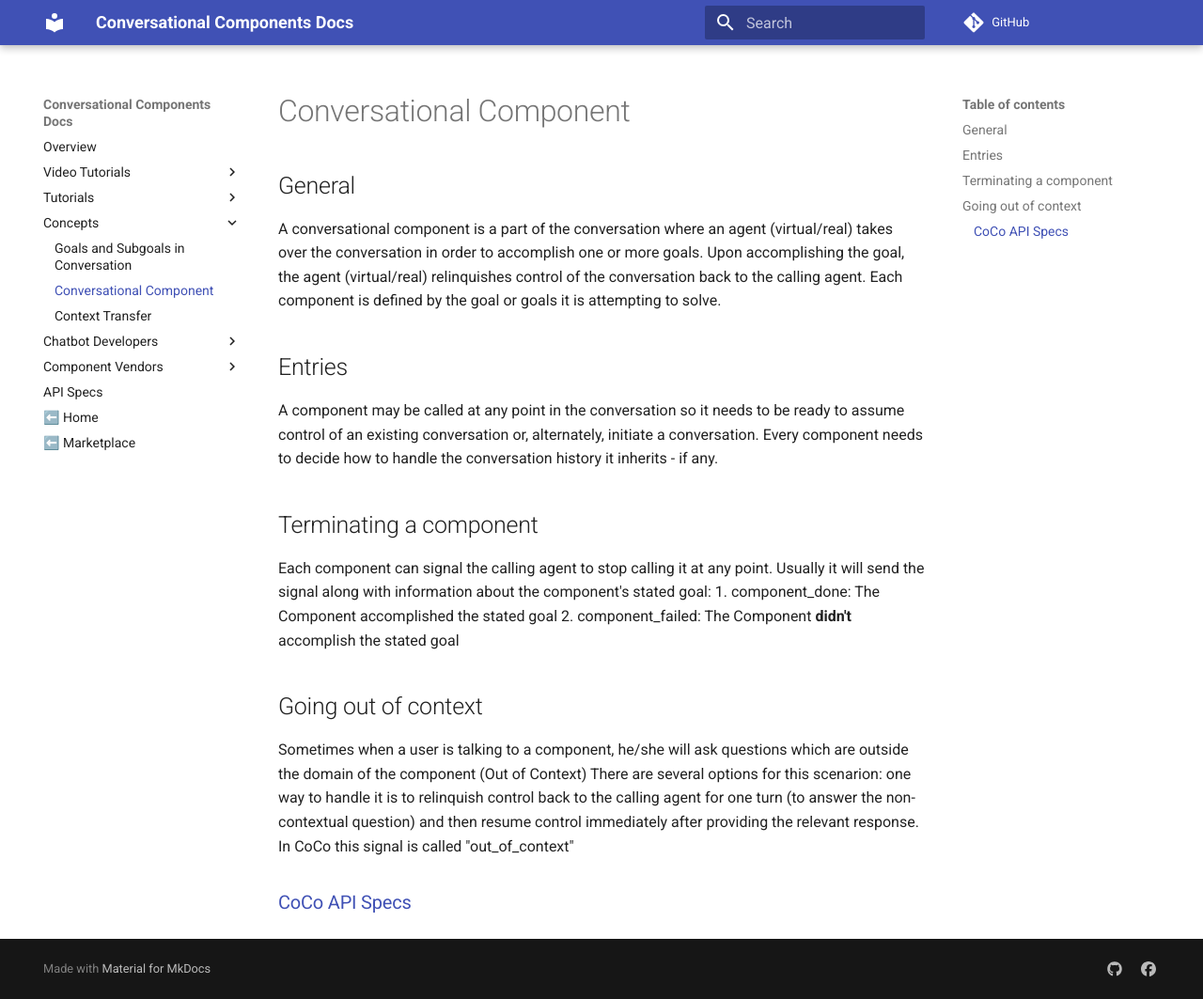
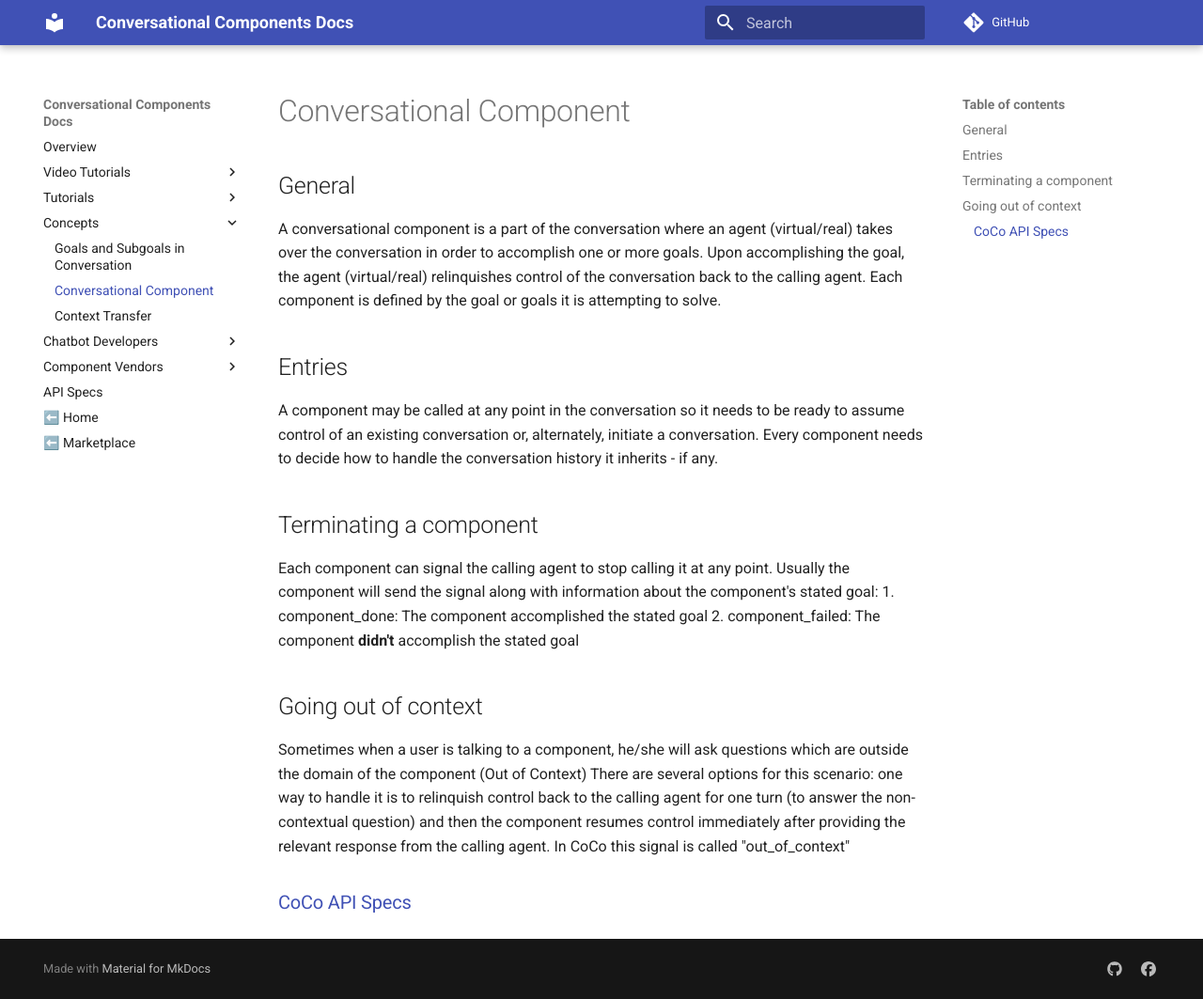
Before and after one commit to ConversationalComponents/docs, an MkDocs documentation site: the page built from docs/concepts/convcomp.md, in a window 1280 px wide and 1063 px high. Shown: the whole window at 94% size. Built offline with MkDocs 1.6.1 and Material for MkDocs 9.7.7, drawn with Linux system fonts in a browser that asks for light colours; comment, search, counter and statistics services are not loaded.

Commit message:
Update convcomp.md

```diff
--- a/docs/concepts/convcomp.md
+++ b/docs/concepts/convcomp.md
@@ -9,13 +9,13 @@ Every component needs to decide how to handle the conversation history it inheri
 
 ## Terminating a component
 Each component can signal the calling agent to stop calling it at any point.
-Usually it will send the signal along with information about the component's stated goal:
-1. component_done: The Component accomplished the stated goal
-2. component_failed: The Component **didn't** accomplish the stated goal
+Usually the component will send the signal along with information about the component's stated goal:
+1. component_done: The component accomplished the stated goal
+2. component_failed: The component **didn't** accomplish the stated goal
 
 ## Going out of context
 Sometimes when a user is talking to a component, he/she will ask questions which are outside the domain of the component (Out of Context)
-There are several options for this scenarion: one way to handle it is to relinquish control back to the calling agent for one turn (to answer the non-contextual question) and then resume control immediately after providing the relevant response.
+There are several options for this scenario: one way to handle it is to relinquish control back to the calling agent for one turn (to answer the non-contextual question) and then the component resumes control immediately after providing the relevant response from the calling agent.
 In CoCo this signal is called "out_of_context"
 
 
```
